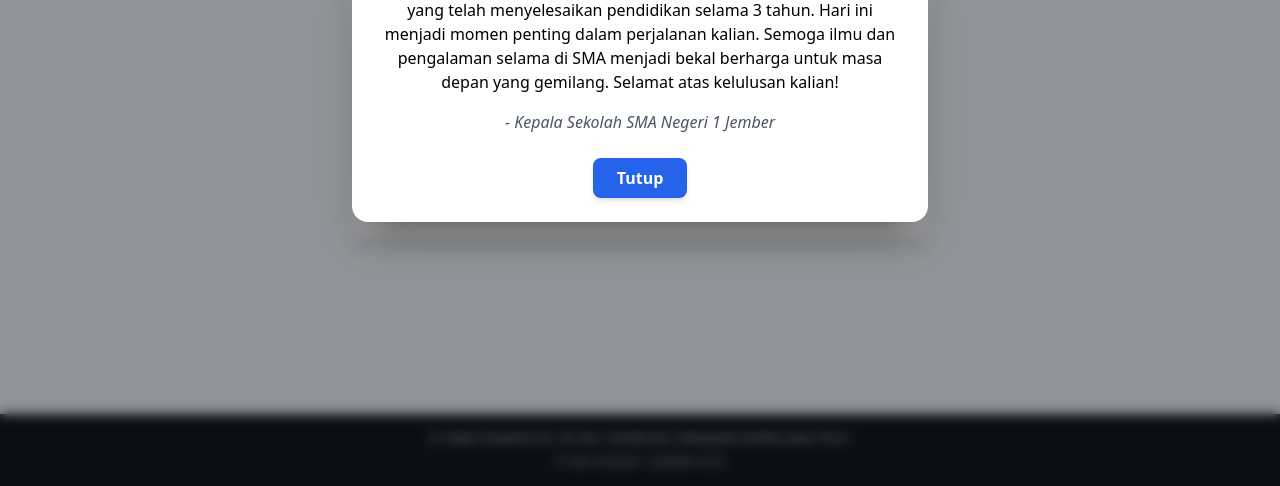
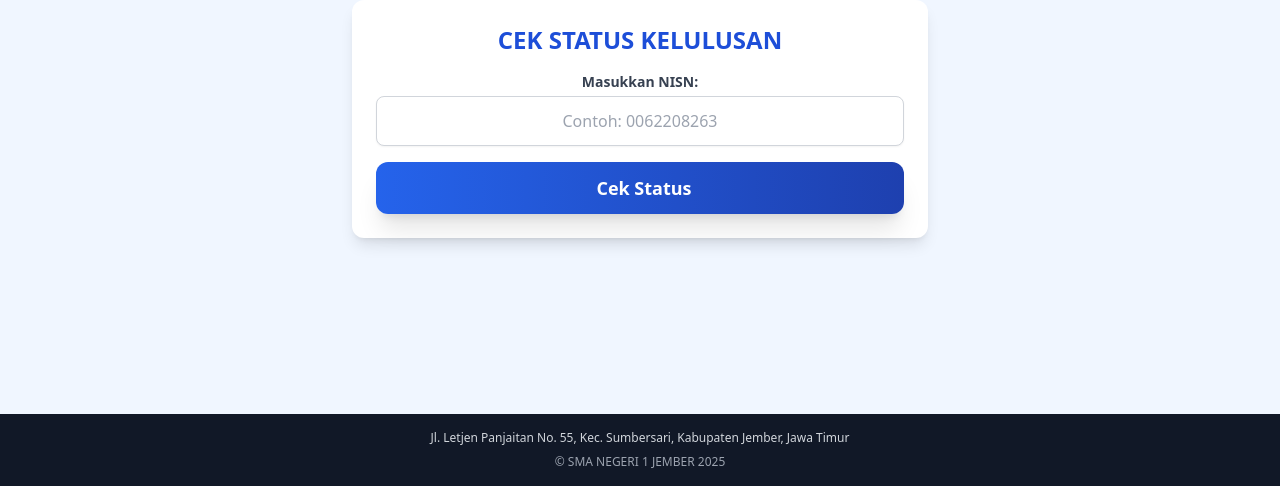
Before and after one commit to rizkio23/lulusoke, a plain HTML site: page index.html in a window 1280 px wide. Shown: the part 314-800 px from the top of the page. Drawn offline with nearby package versions, Linux system fonts and the light colour scheme; some icons are missing.

Commit message:
welcome ilang

```diff
--- a/index.html
+++ b/index.html
@@ -69,7 +69,7 @@
   </main>
 
   <!-- Popup Selamat Datang -->
-  <div id="welcomePopup" class="fixed inset-0 bg-black bg-opacity-40 blurred-bg z-40 flex items-center justify-center">
+  <!-- <div id="welcomePopup" class="fixed inset-0 bg-black bg-opacity-40 blurred-bg z-40 flex items-center justify-center">
     <div class="bg-white rounded-2xl shadow-2xl max-w-xl w-[90%] p-6 text-center relative animate-popup">
       <p class="text-black-700 text-md md:text-base leading-relaxed">
         Selamat dan sukses kepada seluruh siswa-siswi <strong>SMA Negeri 1 Jember</strong> yang telah menyelesaikan pendidikan selama 3 tahun. Hari ini menjadi momen penting dalam perjalanan kalian. Semoga ilmu dan pengalaman selama di SMA menjadi bekal berharga untuk masa depan yang gemilang. Selamat atas kelulusan kalian!
@@ -80,7 +80,7 @@
         Tutup
       </button>
     </div>
-  </div>
+  </div> -->
 
   <!-- Popup Notif -->
   <div id="popup" class="fixed inset-0 flex items-center justify-center bg-black bg-opacity-50 hidden z-20">
```
